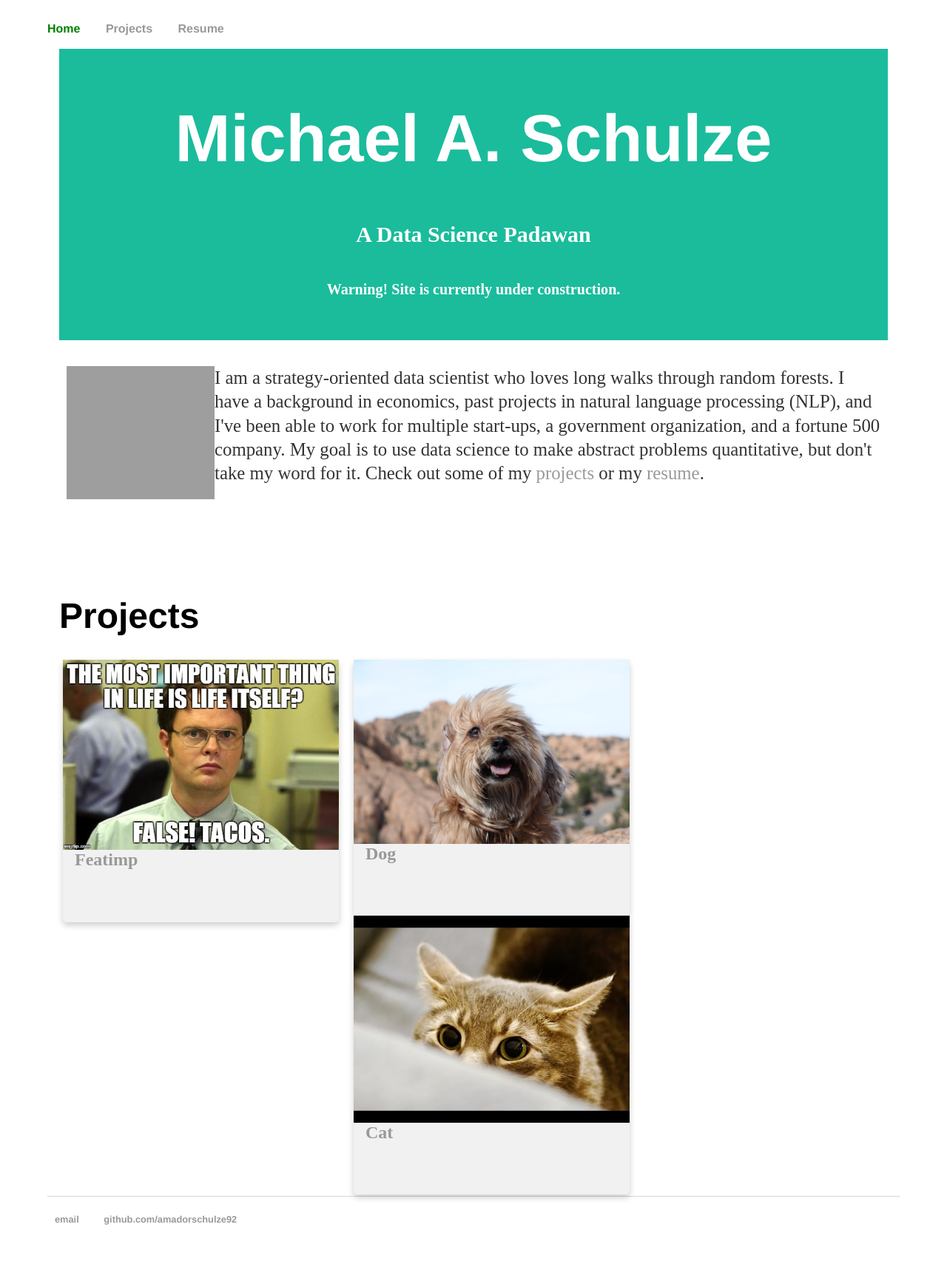
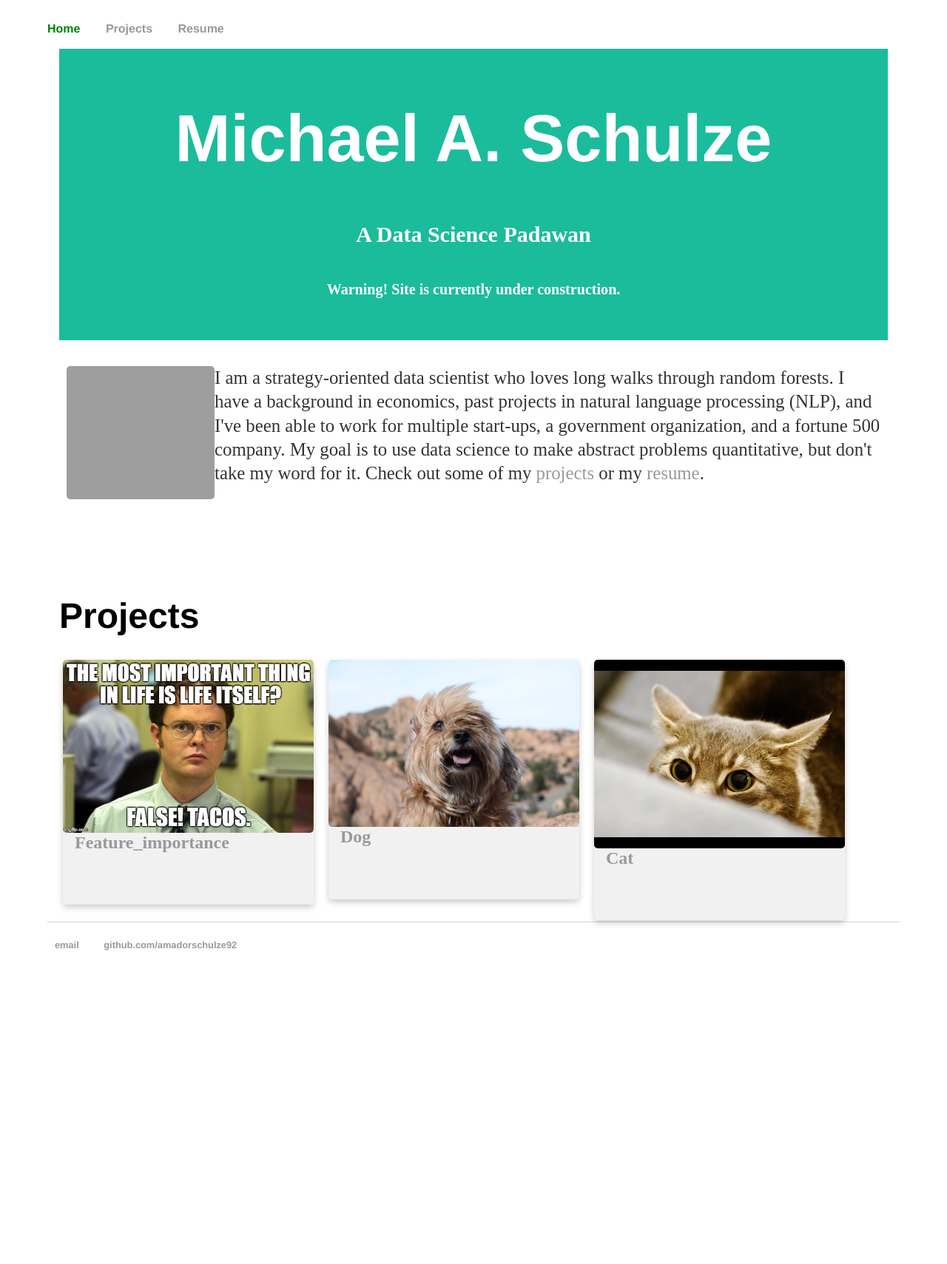
Before and after one commit to amadorschulze92/amadorschulze92.github.io, a Jekyll site: the page built from index.html, in a window 1280 px wide. Shown: the whole page at 74% size. Built offline with Jekyll 4.4.1, drawn with Linux system fonts in a browser that asks for light colours; after the commit the page ends 1337 px from its top, so only the background shows below that; grey boxes are pictures that could not be loaded.

Commit message:
change title + fix image

```diff
--- a/assets/css/main.css
+++ b/assets/css/main.css
@@ -73,7 +73,7 @@ ul.posts li {
 /* Float four columns side by side */
 .column {
   float: left;
-  width: 33%;
+  width: 30%;
   padding: 0 10px;
 }
 
@@ -113,6 +113,7 @@ ul.posts li {
 img {
   max-width: 100%;
   float: left;
+  border-radius: 5px 5px 5px 5px;
 }
 
 p.img {
```
Also changed, not shown: _posts/2020-05-24-Feature_Importance.md (renamed from _posts/2020-05-24-featimp.md), assets/images/Feature_Importance.jpeg (renamed from assets/images/featimp.jpeg).
